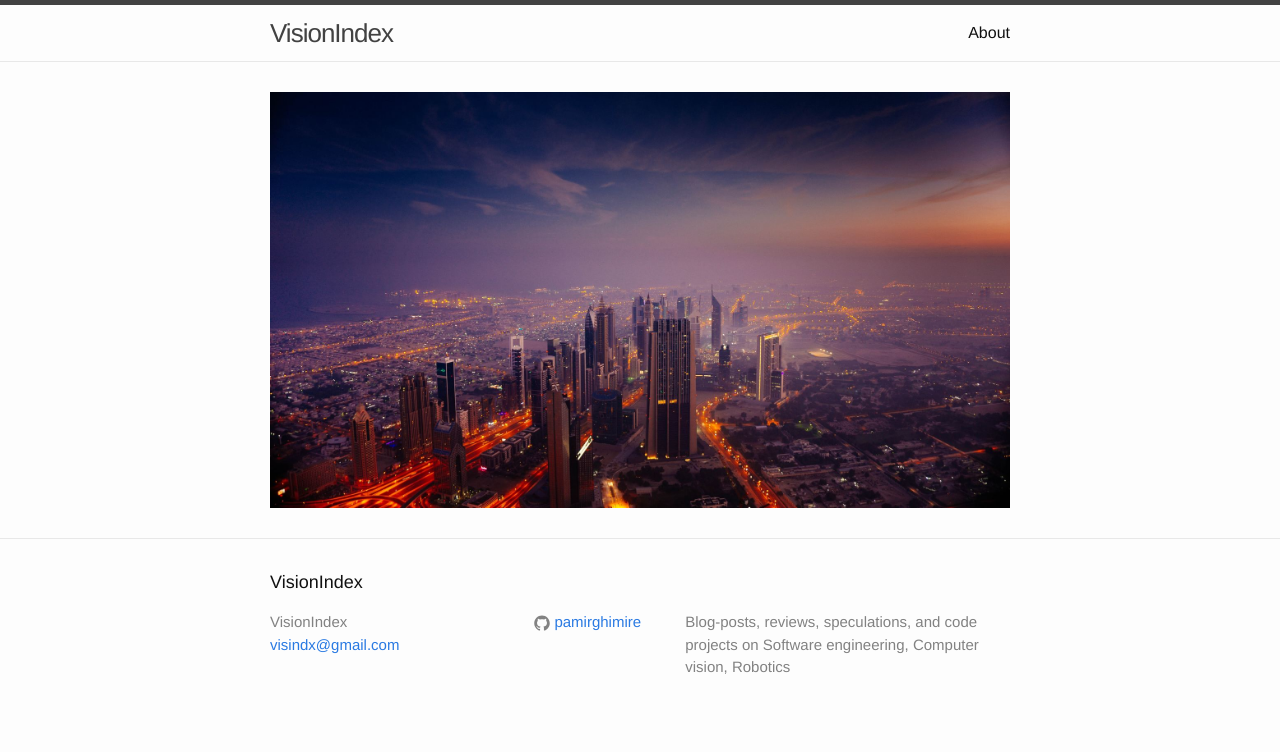
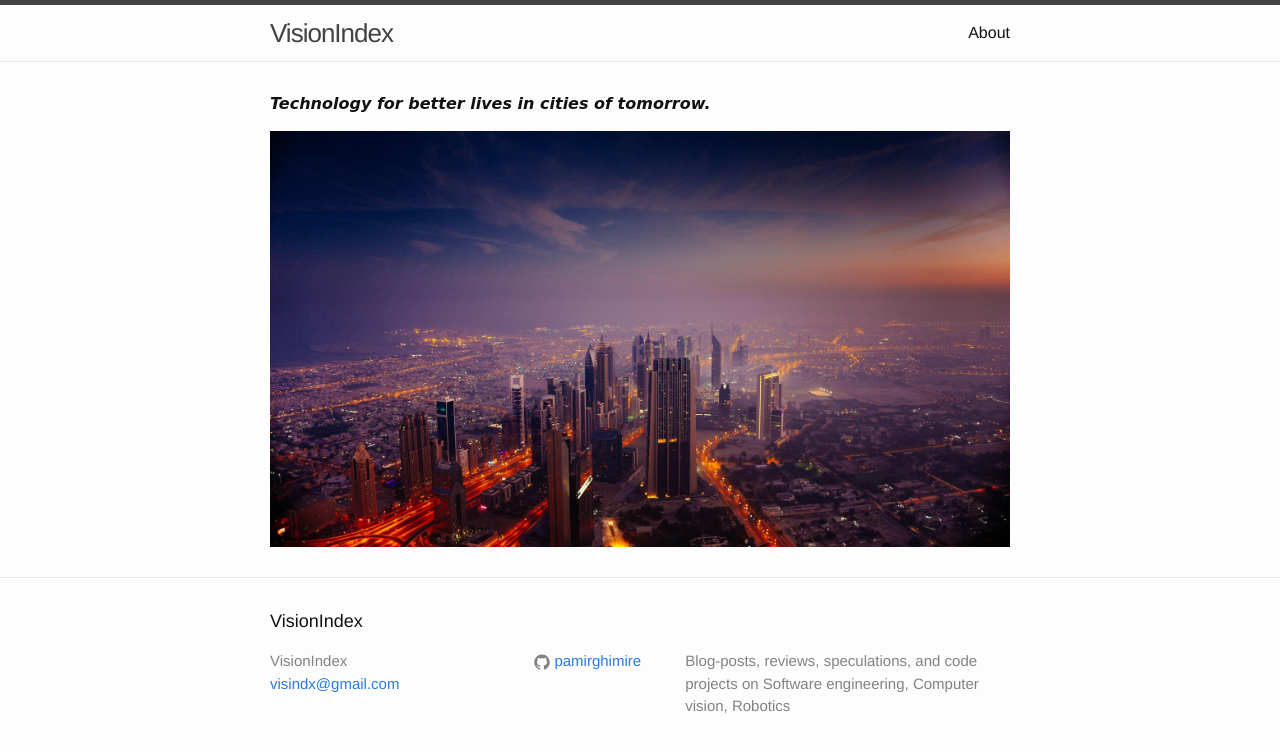
Before and after one commit to PamirGhimire/pamirghimire.github.io, a Jekyll site: the page built from index.html, in a window 1280 px wide. Shown: the top 752 px of the page. Built offline with Jekyll 4.4.1, drawn with Linux system fonts in a browser that asks for light colours.

Commit message:
Decorate landing page

```diff
--- a/_config.yml
+++ b/_config.yml
@@ -15,7 +15,6 @@ baseurl: "" # the subpath of your site, e.g. /blog
 url: "http://yourdomain.com" # the base hostname & protocol for your site
 # twitter_username: jekyllrb
 github_username:  pamirghimire
-youtube_username: balabala
 
 # Build settings
 markdown: kramdown
--- a/index.html
+++ b/index.html
@@ -3,5 +3,10 @@ layout: default
 ---
 
 <div class="header">
-  <img  src="./assets/perspective.jpg" alt="VisionIndex" />
+  <h4>
+    <p><span style="font-family:comic sans ms,cursive;"><strong><em>
+      Technology for better lives in cities of tomorrow.&nbsp;
+    </em></strong></span></p>
+  </h4>
+  <img  src="assets/perspective.jpg" alt="VisionIndex" />
 </div>
```
